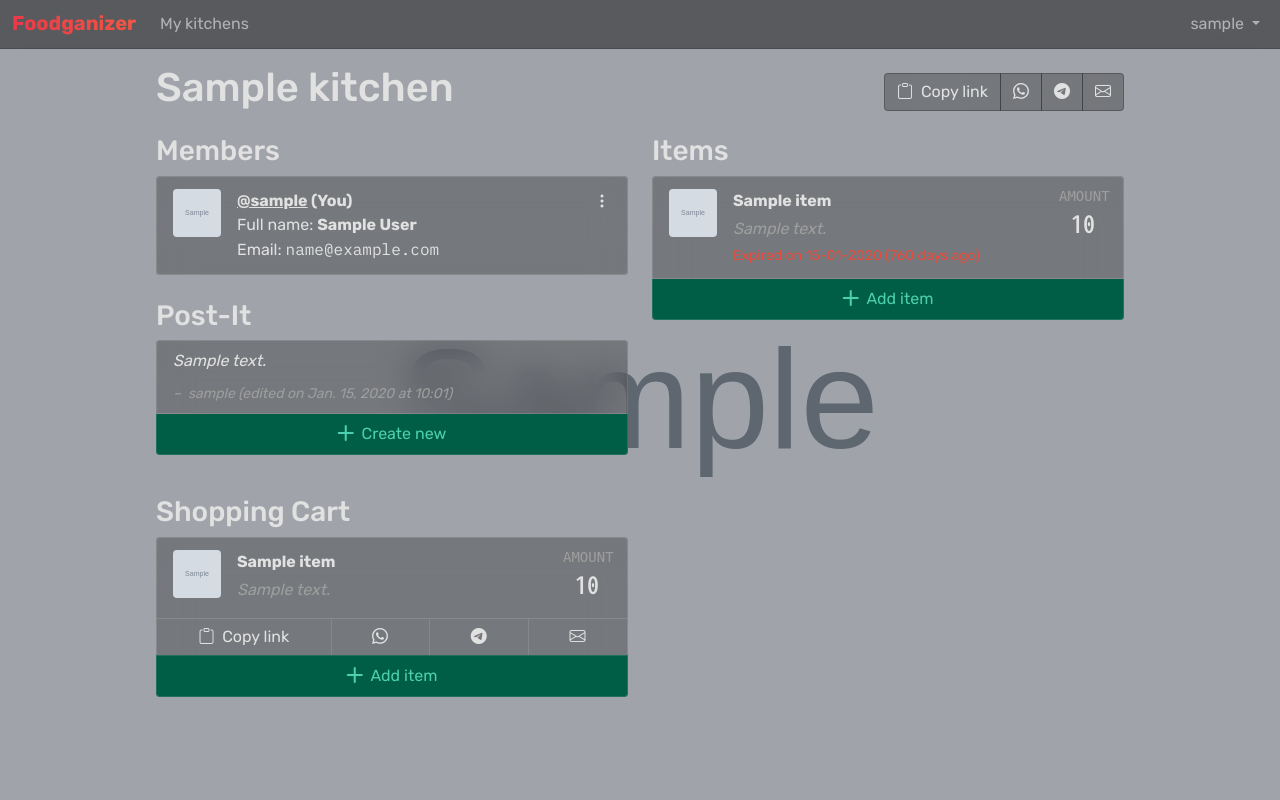
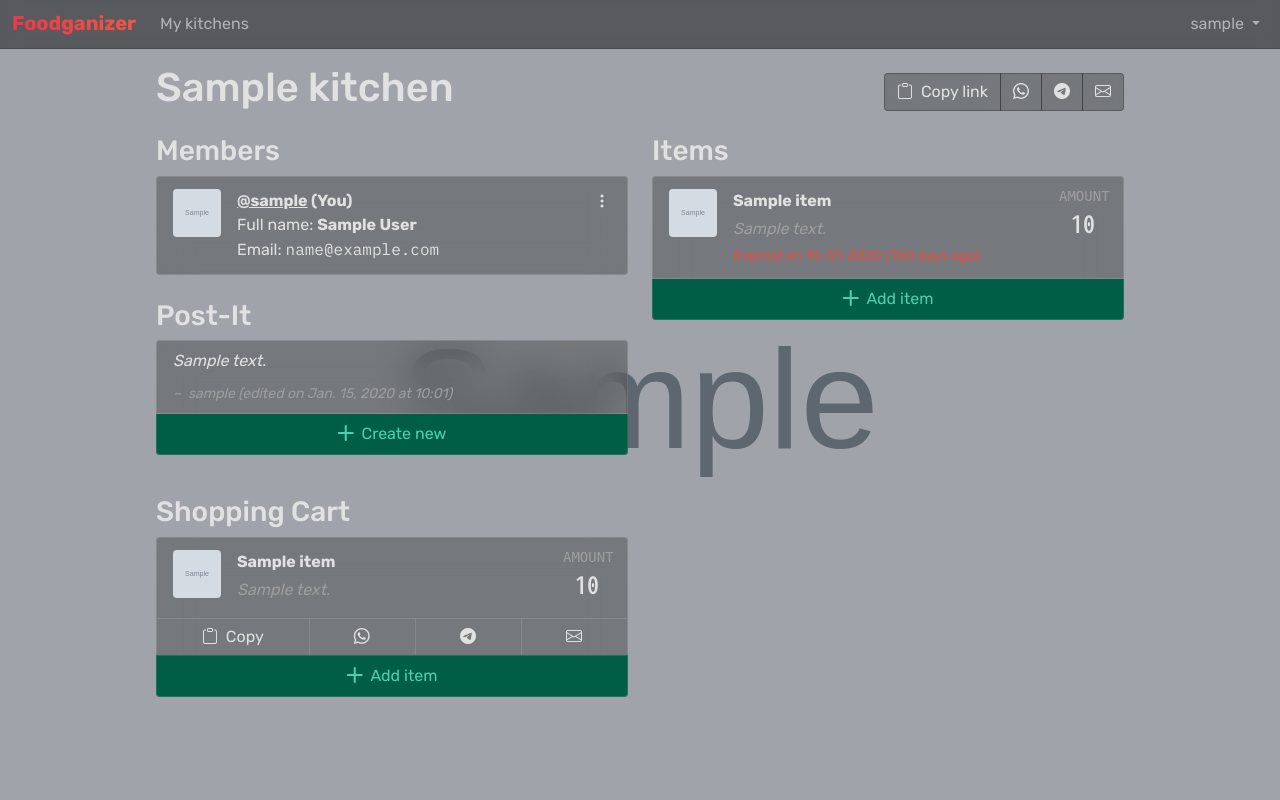
Before and after one commit to Ichicoro/Foodganizer, a Django app: page /kitchens/1 in a window 1280 px wide. Run offline with Django 3.2, Linux system fonts and the light colour scheme; a user stored in the database is signed in; tables that the repository leaves empty hold one stand-in row (values such as "Sample post"); grey boxes marked "Sample" are stand-in pictures; style sheets or scripts are compiled from the project's sources; some libraries are stand-ins or nearby versions; some web fonts are replaced.

Commit message:
Fix typo

```diff
--- a/website/templates/pages/kitchen.html
+++ b/website/templates/pages/kitchen.html
@@ -494,7 +494,7 @@
                         </a>
                     {% endfor %}
                     <span class="btn-group share-group" role="group">
-                        <button style="border-radius: unset !important;" type="button" class="btn btn-share" data-link="{{ shopping_cart_share_text }}" onclick="copyToClipboard(this)"><i class="bi bi-clipboard"></i>&nbsp;&nbsp;Copy link</button>
+                        <button style="border-radius: unset !important;" type="button" class="btn btn-share" data-link="{{ shopping_cart_share_text }}" onclick="copyToClipboard(this)"><i class="bi bi-clipboard"></i>&nbsp;&nbsp;Copy</button>
                         <a style="border-radius: unset !important;" target="_blank" href="https://api.whatsapp.com/send?text={{ shopping_cart_share_text|urlencode:"" }}" data-action="share/whatsapp/share" class="btn btn-share"><i class="bi bi-whatsapp"></i></a>
                         <a style="border-radius: unset !important;" target="_blank" href="https://t.me/share/url?url={{ request.build_absolute_uri }}&text={{ shopping_cart_share_text|urlencode:"" }}" class="btn btn-share"><i class="bi bi-telegram"></i></a>
                         <a style="border-radius: unset !important;" href="mailto:?subject={{ "Shopping list"|urlencode }}&body={{ shopping_cart_share_text|urlencode:"" }}" class="btn btn-share"><i class="bi bi-envelope"></i></a>
```
